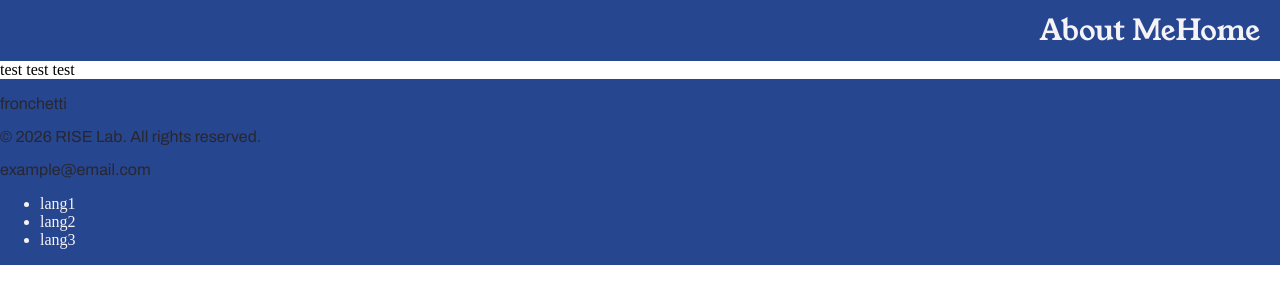
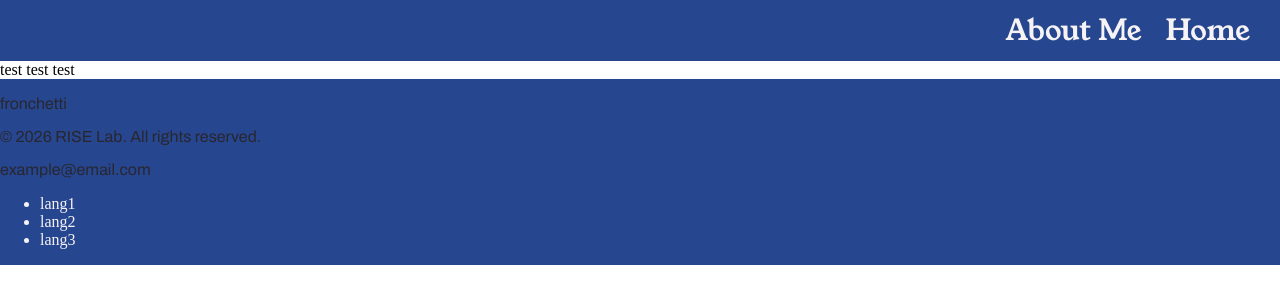
Before and after one commit to hschuler13/jekyll_theme_fronchetti, a Jekyll site: the page built from index.html, in a window 1280 px wide. Shown: the top 304 px of the page. Built offline with Jekyll 4.4.1, drawn with Linux system fonts in a browser that asks for light colours.

Commit message:
additional navbar link fix

```diff
--- a/_sass/_layout.scss
+++ b/_sass/_layout.scss
@@ -39,8 +39,6 @@
 .nav-items {
     padding-top: auto;
     padding-bottom: auto;
-    display: flex;
-
 }
 
 .nav-item {
@@ -48,7 +46,7 @@
     color: $secondary-color;
     text-decoration: none;
     font-size: 1.8em;
-    justify-content: space-around;
+    padding: 0px 10px 0px 10px;
 }
 
 body {
```
